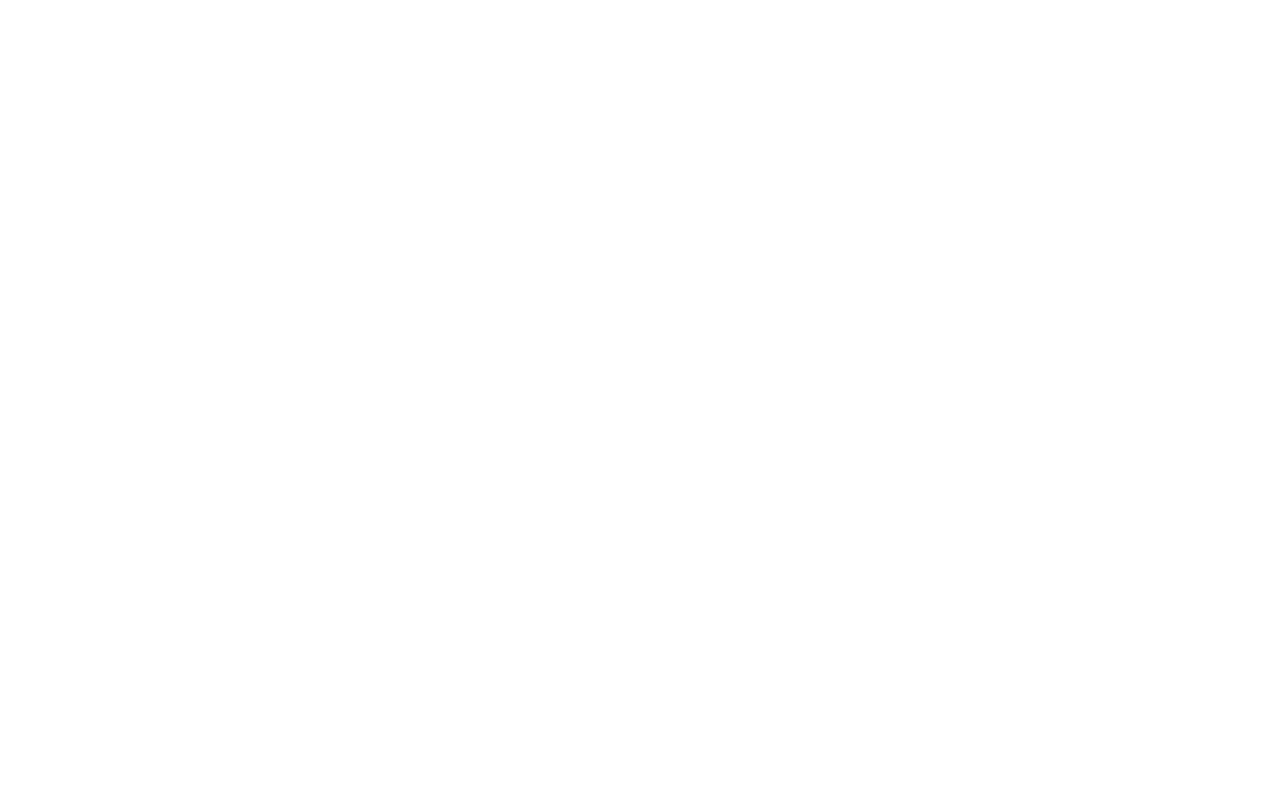
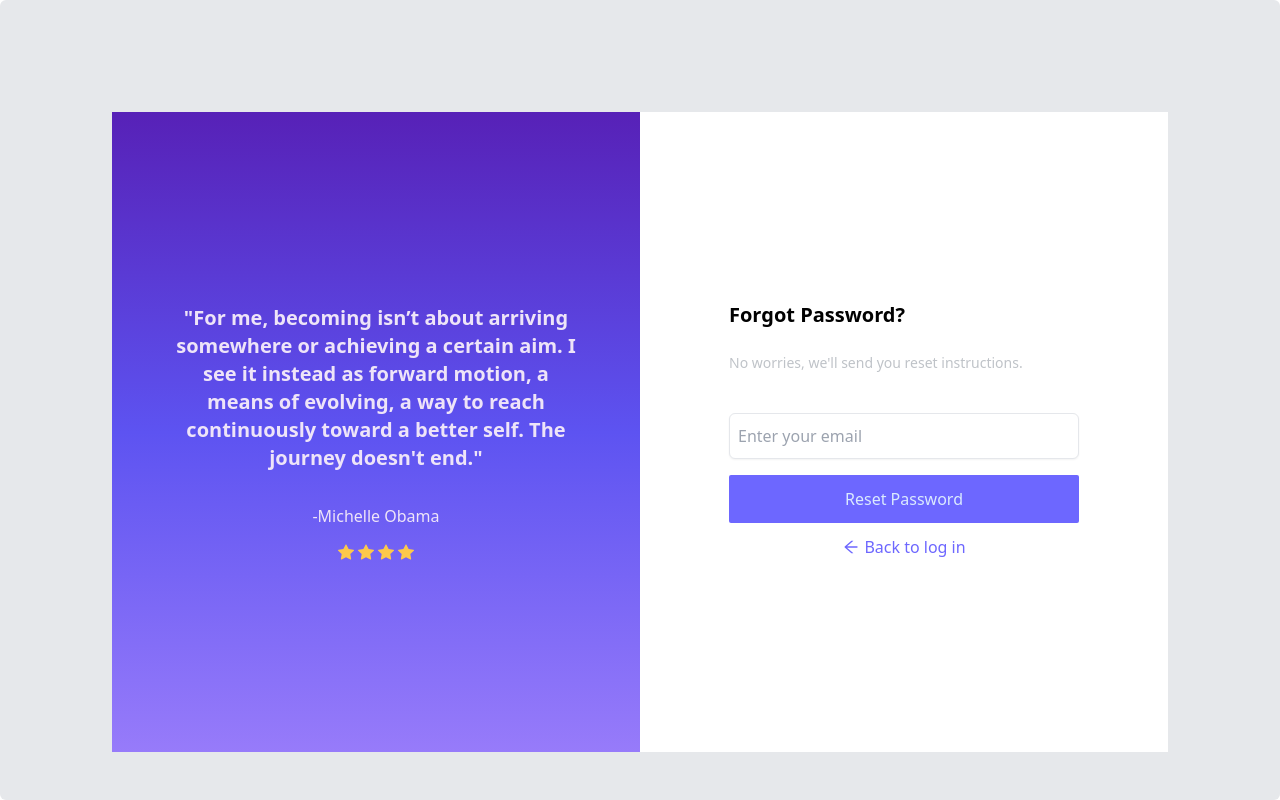
Before and after one commit to Tomiogunsan/be-inspire, a React (Create React App) app: page /forgot-password in a window 1280 px wide. Before the commit this address had no page. Built offline with nearby package versions, Linux system fonts and the light colour scheme.

Commit message:
feat: implemented forgot password page

```diff
--- a/src/App.tsx
+++ b/src/App.tsx
@@ -5,7 +5,8 @@
 import AuthLayout from '@/layout/AuthLayout'
 import Login from '@/views/auth/Login'
 import Register from '@/views/auth/Register'
-import Home from './components/Home'
+import Home from '@/components/Home'
+import ForgotPassword from '@/views/auth/ForgotPassword'
 
 function App() {
   return (
@@ -14,6 +15,7 @@
       <Route element={<AuthLayout />}>
         <Route path='/login' element={<Login />} />
         <Route path='/register' element={<Register />} />
+        <Route path='/forgot-password' element={<ForgotPassword />} />
       </Route>
     </Routes>
   )
--- a/src/Sharedcomponents/button/Button.tsx
+++ b/src/Sharedcomponents/button/Button.tsx
@@ -16,7 +16,7 @@
 
 const VARIANTS = {
   primary: 'bg-[#6d67ff] text-blue-100 hover:bg-[#3d3fdb]',
-  link: 'text-[#6d67ff] hover:text-[#3d3fdb] hover:border-b border-[#3d3fdb] !px-0 !pb-1',
+  link: 'text-[#6d67ff] hover:text-[#3d3fdb]  !px-0 !pb-1',
 }
 
 export default function Button<C extends React.ElementType  = 'button'>(
--- /dev/null
+++ b/src/views/auth/ForgotPassword.tsx
@@ -0,0 +1,35 @@
+import React from 'react'
+import AuthComponent from '@/views/auth/components/authReusable/AuthComponent'
+import Input from '@/Sharedcomponents/input/input'
+import Button from '@/Sharedcomponents/button/Button'
+import { AiOutlineArrowLeft } from 'react-icons/ai'
+import { Link } from 'react-router-dom'
+
+export default function ForgotPassword() {
+  return (
+    <div>
+      <AuthComponent
+        title='Forgot Password?'
+        smallText="No worries, we'll send you reset instructions."
+      />
+      <Input type='email' placeholder='Enter your email' name={''} value={''} />
+      <Button
+        type='submit'
+        variant='primary'
+        className='w-full mt-2 rounded-sm'
+      >
+        Reset Password
+      </Button>
+      <Link to='/login'>
+        <Button
+          as='a'
+          variant='link'
+          className='flex items-center justify-center'
+        >
+          <AiOutlineArrowLeft className='text-lg mr-[4px]' />
+          Back to log in
+        </Button>
+      </Link>
+    </div>
+  )
+}
--- a/src/views/auth/Login.tsx
+++ b/src/views/auth/Login.tsx
@@ -3,8 +3,8 @@
 import Button from '@/Sharedcomponents/button/Button'
 import Input from '@/Sharedcomponents/input/input'
 import { AiOutlineEye } from 'react-icons/ai'
-import { LoginProps, onSubmitProps } from './auth.type'
-import { ApolloCache, DefaultContext, MutationFunctionOptions, gql, useMutation } from '@apollo/client'
+import { LoginProps} from './auth.type'
+import {  gql, useMutation } from '@apollo/client'
 import { AUTH_TOKEN } from './constants'
 import {  useNavigate } from 'react-router-dom'
 // import {AiOutlineEyeInvisible} from 'react-icons/ai'
--- a/src/views/auth/auth.type.ts
+++ b/src/views/auth/auth.type.ts
@@ -1,4 +1,4 @@
-import { ApolloCache, DefaultContext, MutationFunctionOptions } from "@apollo/client";
+
 
 export type LoginProps = {
   email: string;
@@ -10,7 +10,3 @@
     name: string;
     password: string;
 }
-
-export type onSubmitProps = {
-
-}
```
